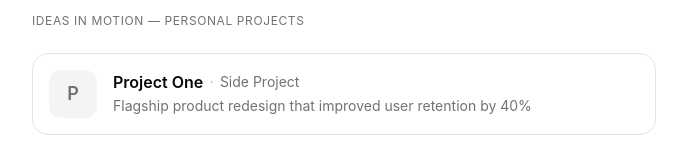
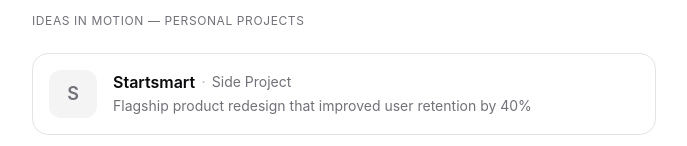
Before and after one commit to Kingovie/portfolio-tailwind, a Next.js app: page / in a window 1280 px wide. Shown: the part 503-649 px from the top of the page, without its empty margins (296-983 px from the left). Built offline with nearby package versions, Linux system fonts and the light colour scheme.

Commit message:
rename Project One to Startsmart

```diff
--- a/app/page.tsx
+++ b/app/page.tsx
@@ -24,7 +24,7 @@ const portfolioData = {
     url: "#",
   },
   featured: [
-    { name: "Project One", role: "Side Project", description: "Flagship product redesign that improved user retention by 40%", url: "#" },
+    { name: "Startsmart", role: "Side Project", description: "Flagship product redesign that improved user retention by 40%", url: "#" },
     { name: "Project Two", role: "Side Project", description: "Design system used by 50+ engineers and designers", url: "#" }
   ],
   projects: [
```
